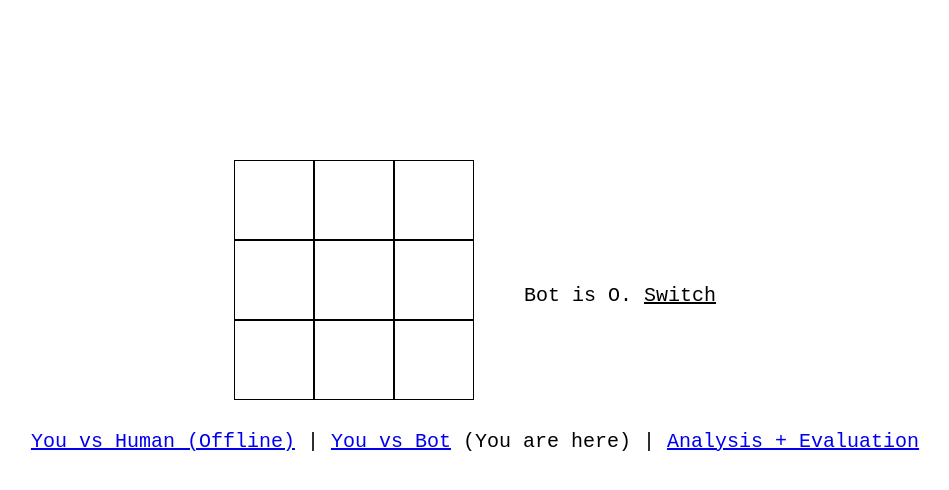
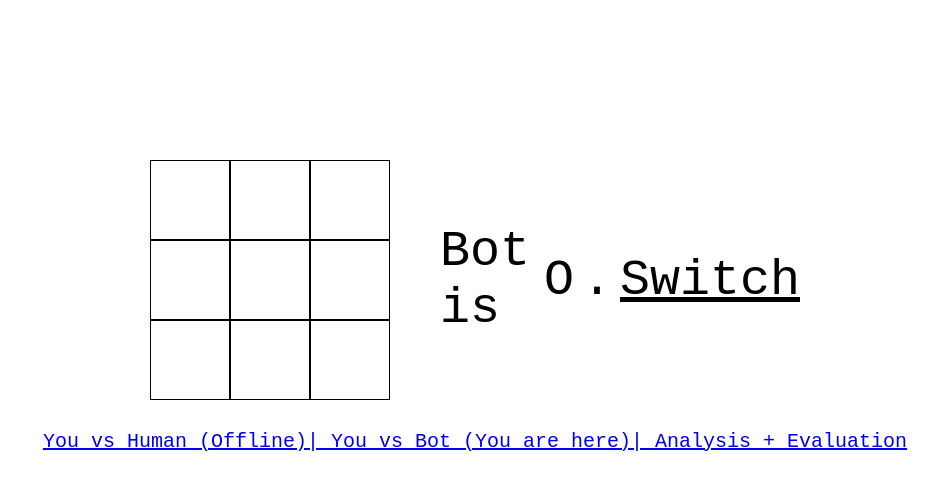
Before and after one commit to neinja007/tic-tac-toe-engine, a website: page public/play-bot.html in a window 1280 px wide. Shown: the whole page, without its empty margins (165-1114 px from the left). Drawn offline with Linux system fonts and the light colour scheme.

```diff
--- a/public/play-bot.html
+++ b/public/play-bot.html
@@ -4,49 +4,7 @@
 		<meta charset="utf-8" />
 		<meta name="viewport" content="width=device-width, initial-scale=1" />
 		<title>Tic Tac Toe Engine</title>
-		<style>
-			html,
-			body {
-				margin: 0;
-				padding: 0;
-			}
-
-			body {
-				font-family: monospace;
-				font-size: 50px;
-				min-height: 100vh;
-			}
-
-			#content {
-				display: flex;
-				justify-content: center;
-				gap: 50px;
-				place-items: center;
-				padding-top: 20vh;
-			}
-
-			#board {
-				display: grid;
-				grid-template-columns: repeat(3, 80px);
-				grid-template-rows: repeat(3, 80px);
-			}
-
-			#nav {
-				font-size: 20px;
-				text-align: center;
-				margin-top: 30px;
-			}
-
-			.cell {
-				box-sizing: border-box;
-				border: 1px solid #000;
-				width: 80px;
-				height: 80px;
-				display: flex;
-				align-items: center;
-				justify-content: center;
-			}
-		</style>
+		<link rel="stylesheet" href="./style.css" />
 	</head>
 	<body>
 		<div id="content">
@@ -61,23 +19,26 @@
 				<div class="cell" data-index="7"></div>
 				<div class="cell" data-index="8"></div>
 			</div>
-			<div>
-				<div id="nav" style="display: flex">
-					Bot is&nbsp;
-					<div id="bot-type">O</div>
-					.&nbsp;
-					<div id="bot-switch-type"><u>Switch</u></div>
+			<div class="sidebar">
+				<div class="status-line">
+					<span>Bot is</span>
+					<span id="bot-type">O</span>
+					<span>.</span>
+					<button id="bot-switch-type" class="link-button" type="button">Switch</button>
 				</div>
-				<div id="lose-msg" style="display: none">You will lose.</div>
-				<div id="end-msg" style="display: none">
+				<div id="lose-msg" class="hidden">You will lose.</div>
+				<div id="end-msg" class="hidden">
 					Game has ended.<br />
-					<div onclick="window.location.reload()"><u>New?</u></div>
+					<div onclick="window.location.reload()" class="action-link"><u>New?</u></div>
 				</div>
 			</div>
 		</div>
-		<div id="nav">
-			<a href="play-human.html">You vs Human (Offline)</a> | <a href="play-bot.html">You vs Bot</a> (You are here) |
-			<a href="analysis.html">Analysis + Evaluation</a>
+		<div class="bottom-nav">
+			<div class="nav-links">
+				<a href="play-human.html">You vs Human (Offline)</a>
+				<a href="play-bot.html">You vs Bot (You are here)</a>
+				<a href="analysis.html">Analysis + Evaluation</a>
+			</div>
 		</div>
 		<script src="./main.js"></script>
 		<script>
```
Also changed, not shown: public/analysis.html (+8 -47 lines), public/play-human.html (+10 -49 lines).
